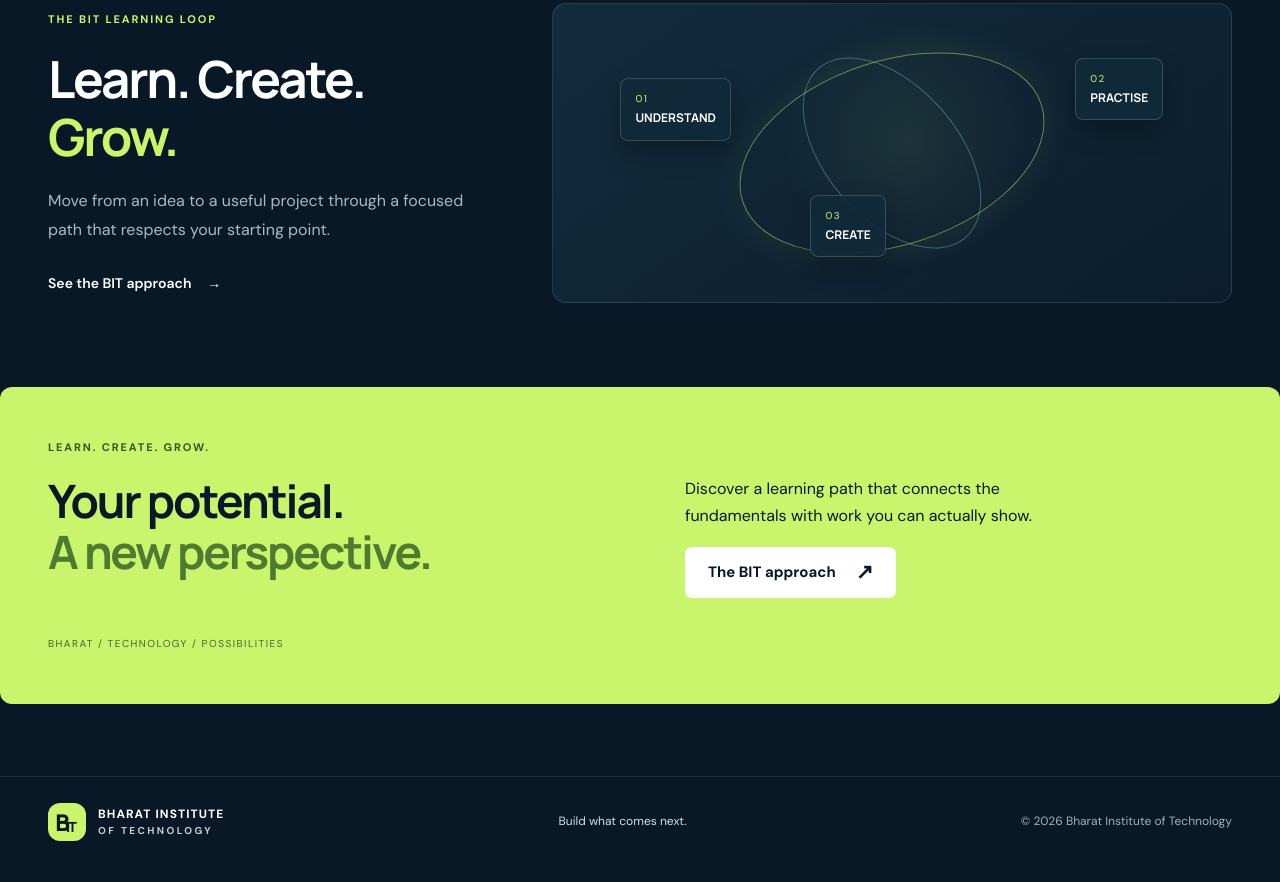
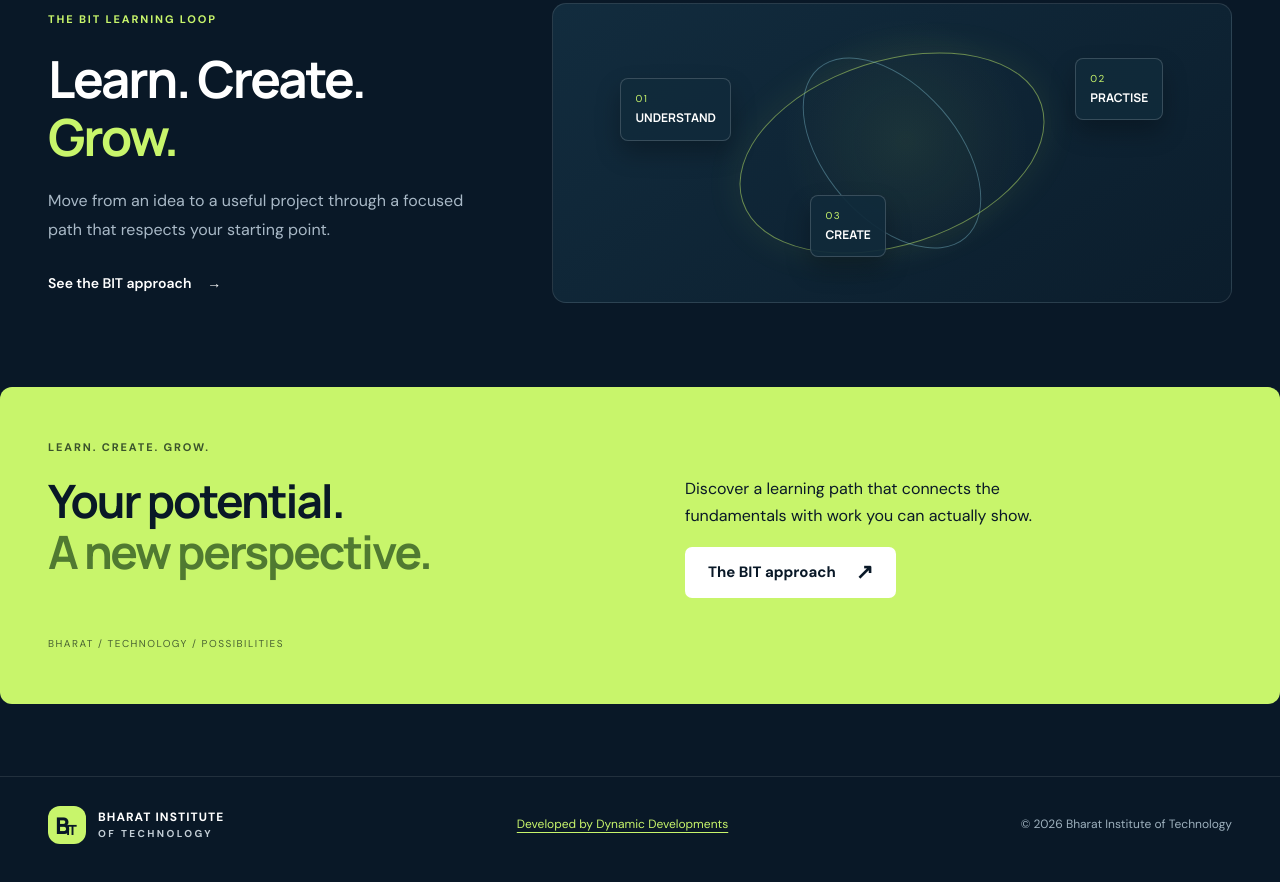
Before and after one commit to razababu99x0/bitghosi, a website: page index.html in a window 1280 px wide. Shown: the part 1614-2496 px from the top of the page. Drawn offline with Linux system fonts and the light colour scheme; no server answers.

Commit message:
Add Dynamic Developments portfolio credit to site footer

```diff
--- a/index.html
+++ b/index.html
@@ -137,7 +137,7 @@
     </section>
   </main>
 
-  <footer class="footer wrap"><a href="#home" class="brand"><span class="brand-mark">B<span>IT</span></span><span class="brand-name">BHARAT INSTITUTE<span>OF TECHNOLOGY</span></span></a><p>Build what comes next.</p><span>© <span id="year"></span> Bharat Institute of Technology</span></footer>
+  <footer class="footer wrap"><a href="#home" class="brand"><span class="brand-mark">B<span>IT</span></span><span class="brand-name">BHARAT INSTITUTE<span>OF TECHNOLOGY</span></span></a><p><a href="https://dynamicdevelopments.vercel.app/" target="_blank" rel="noopener noreferrer" style="display:inline-flex;align-items:center;min-height:44px;color:var(--lime);text-decoration:underline;text-underline-offset:4px">Developed by Dynamic Developments</a></p><span>© <span id="year"></span> Bharat Institute of Technology</span></footer>
 
   <dialog id="courseDialog" aria-labelledby="dialogTitle"><button class="dialog-close" id="closeDialog" aria-label="Close course details">×</button><div id="courseDetail"></div></dialog>
 </body>
```
